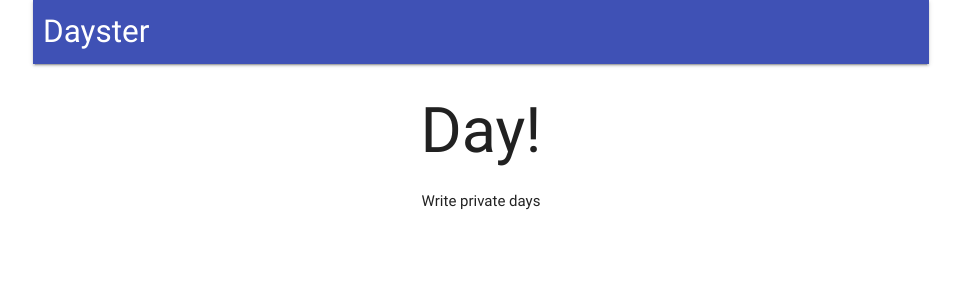
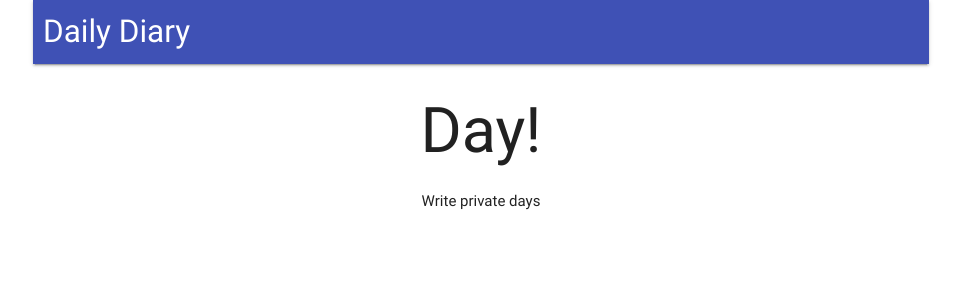
Before and after one commit to bbudron/DailyDiary, a React (Create React App) app in the folder client/: page / in a window 1280 px wide. Shown: the top 300 px of the page, without its empty margins (159-1120 px from the left). Built offline with nearby package versions, Linux system fonts and the light colour scheme; no server answers.

Commit message:
moved add button

```diff
--- a/client/src/components/App.js
+++ b/client/src/components/App.js
@@ -8,6 +8,8 @@ import Landing from './Landing';
 import Dashboard from './Dashboard';
 import DayNew from './days/DayNew';
 import DayShow from './days/DayShow';
+
+import './days/days.css';
 
 class App extends Component {
   componentDidMount() {
--- a/client/src/components/Dashboard.js
+++ b/client/src/components/Dashboard.js
@@ -6,11 +6,6 @@ const Dashboard = () => {
   return (
     <div>
       <DayList />
-      <div className="fixed-action-btn">
-        <Link to="/days/new" className="btn-floating btn-large red">
-          <i className="material-icons">add</i>
-        </Link>
-      </div>
     </div>
   );
 };
--- a/client/src/components/Header.js
+++ b/client/src/components/Header.js
@@ -19,6 +19,11 @@ class Header extends Component {
             <Link to="/days">My Days</Link>
           </li>,
           <li key="2">
+            <Link to="/days/new">
+              <i className="material-icons">add</i>
+            </Link>
+          </li>,
+          <li key="1">
             <a href={'/auth/logout'}>Logout</a>
           </li>
         ];
@@ -34,7 +39,7 @@ class Header extends Component {
             className="left brand-logo"
             style={{ marginLeft: '10px' }}
           >
-            Dayster
+            Daily Diary
           </Link>
           <ul className="right">{this.renderContent()}</ul>
         </div>
--- a/client/src/components/days/DayList.js
+++ b/client/src/components/days/DayList.js
@@ -30,7 +30,7 @@ class DayList extends Component {
   }
 
   render() {
-    return <div>{this.renderDays()}</div>;
+    return <div>{this.renderDays()}</div>
   }
 }
 
```
Also changed, not shown: client/src/components/days/days.css (added).
